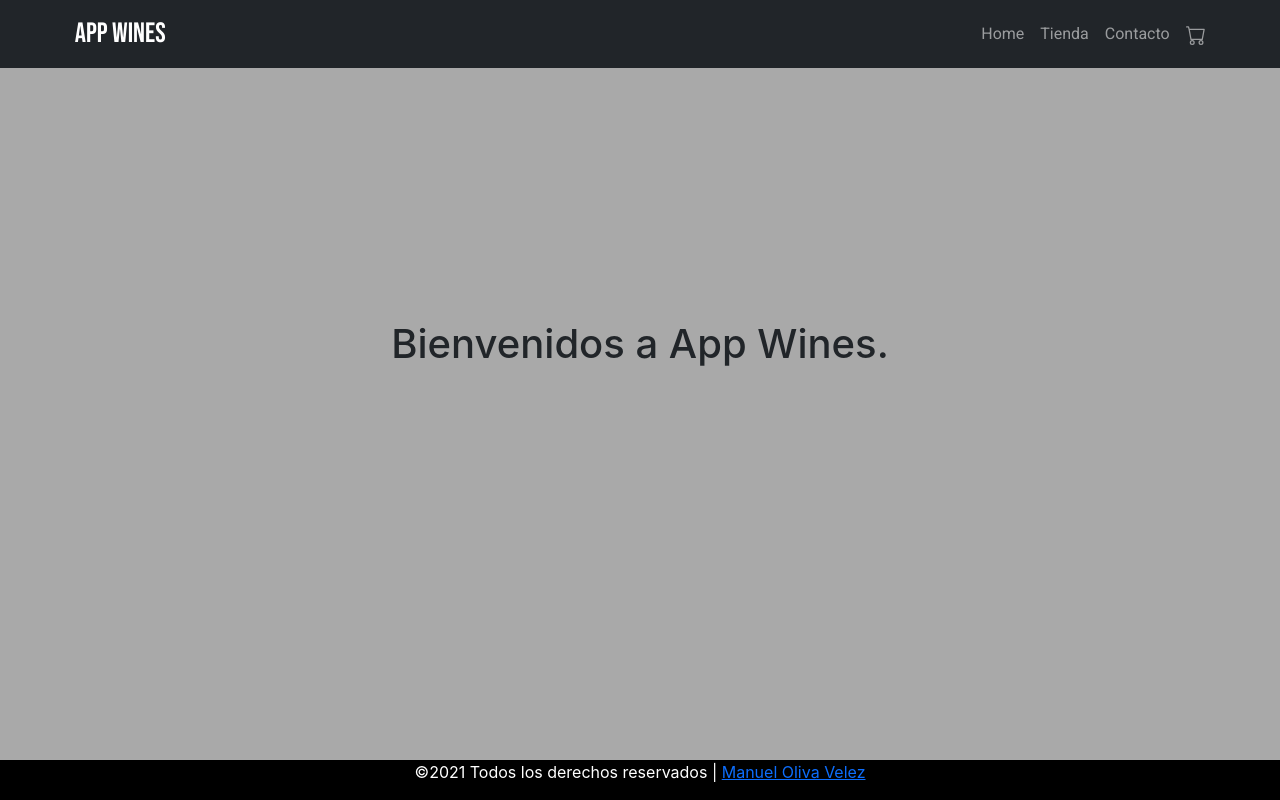
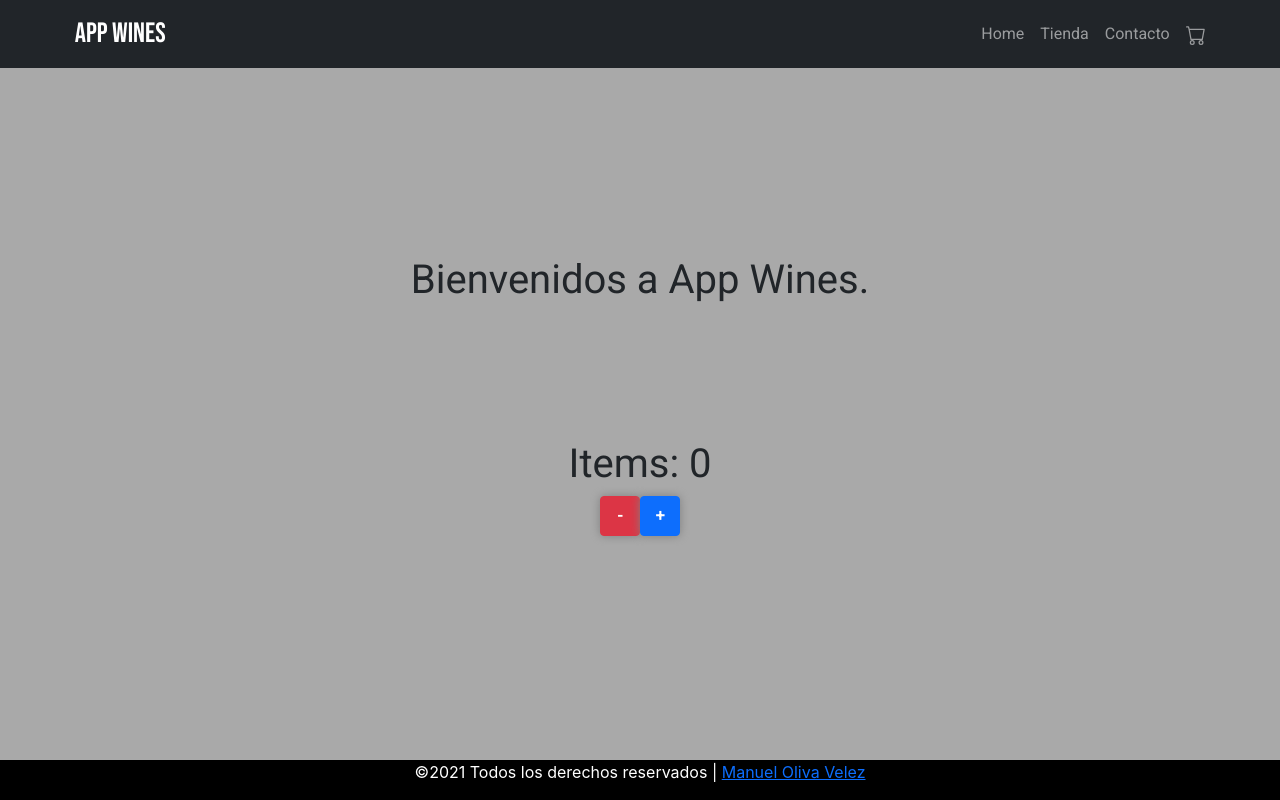
Before and after one commit to manuelolivavelez/appWines, a React (Create React App) app: page / in a window 1280 px wide. Built offline with nearby package versions, Linux system fonts and the light colour scheme.

Commit message:
Cree el componente ItemCount

```diff
--- a/src/App.js
+++ b/src/App.js
@@ -3,11 +3,10 @@ import NavBar from './components/NavBar.js';
 import CartWidget from "./components/CartWidget";
 import ItemListContainer from "./components/ItemListContainer";
 
+
 function App() {
 
-  const greeting = {
-    mensaje: 'Bienvenidos a App Wines.'
-  }
+  const greeting = 'Bienvenidos a App Wines.'
 
   return (
     <div>
@@ -16,7 +15,7 @@ function App() {
       </header>
       <section>
         <div className="home">
-          <ItemListContainer greeting={greeting}/>
+          <ItemListContainer greeting={greeting} />
         </div>
       </section>
       <footer>
--- a/src/components/CartWidget.js
+++ b/src/components/CartWidget.js
@@ -1,6 +1,6 @@
 import React from 'react';
 
- const CartWidget = () => {
+const CartWidget = () => {
 
     return(
         <>
--- /dev/null
+++ b/src/components/ItemCount.js
@@ -0,0 +1,29 @@
+import React, { useState } from 'react';
+
+function ItemCount() {
+
+    const [count, setCount] = useState(0);
+
+    function sumarCount() {
+        setCount(count + 1)
+    }
+
+    function restarCount() {
+        setCount(count - 1)
+    }
+
+
+    return(
+        <div className='item-count'>
+            <h1>Items: {count}</h1>
+            <div className='buttons-count'>
+                <button onClick={restarCount} className='buttons-count-minus btn btn-danger'>-</button>
+                <button onClick={sumarCount} className='buttons-count-plus btn btn-primary'>+</button>
+            </div>
+        </div>
+
+    )
+
+}
+
+export default ItemCount;
--- a/src/components/ItemListContainer.js
+++ b/src/components/ItemListContainer.js
@@ -1,10 +1,14 @@
 import React from 'react';
+import ItemCount from './ItemCount';
 
 
 const ItemListContainer = ({greeting}) => {
 
     return(
-        <h1 className="home-welcome">{greeting.mensaje}</h1>
+        <>
+        <h1 className="home-welcome">{greeting}</h1>
+        <ItemCount />
+        </>
     )
 
 }
--- a/src/css/Home.css
+++ b/src/css/Home.css
@@ -5,6 +5,36 @@
 }
 
 .home-welcome {
-    padding-top: 25%;
+    font-family: 'Roboto', sans-serif;
+    padding-top: 20%;
     text-align: center;
 }
+
+.item-count{
+    padding-top: 10%;
+    font-family: 'Roboto', sans-serif;
+    display: flex;
+    flex-direction: column;
+    justify-content: center;
+    align-items: center;
+}
+
+.buttons-count-minus{
+    box-shadow: 0px 0px 10px grey;
+    font-weight: bold;
+    height: 2.5rem;
+    width: 2.5rem;
+    cursor: pointer;
+
+
+}
+
+.buttons-count-plus{
+    box-shadow: 0px 0px 10px grey;
+    font-weight: bold;
+    height: 2.5rem;
+    width: 2.5rem;
+    cursor: pointer;
+
+
+}
```
